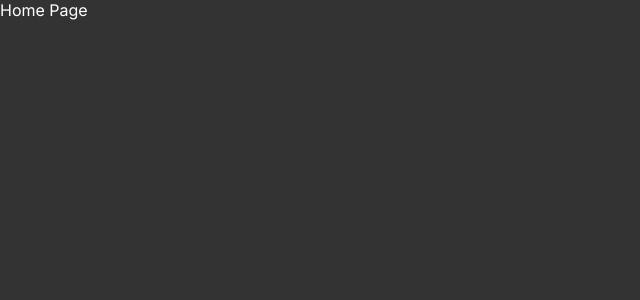
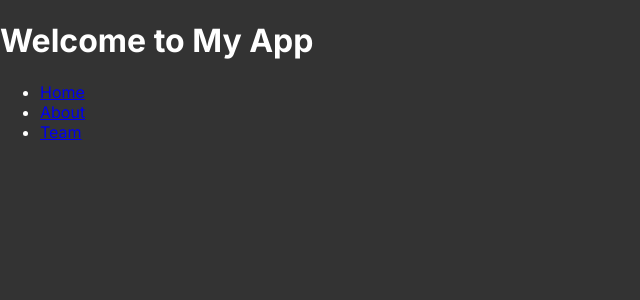
Before and after one commit to KausaChangs/next-sandbox, a Next.js app: page / in a window 1280 px wide. Shown: the top 300 px of the page, without its empty margins (0-640 px from the left). Built offline with nearby package versions, Linux system fonts and the light colour scheme.

Commit message:
created about route that navigates to about page
created about route that navigates to about page

```diff
--- a/app/page.js
+++ b/app/page.js
@@ -1,7 +1,23 @@
 import React from "react";
+import Link from "next/link";
 
 const HomePage = () => {
-  return <div>Home Page</div>;
+  return (
+    <div>
+      <h1>Welcome to My App</h1>
+      <ul>
+        <li>
+          <Link href="/">Home</Link>
+        </li>
+        <li>
+          <Link href="/about">About</Link>
+        </li>
+        <li>
+          <Link href="/about/team">Team</Link>
+        </li>
+      </ul>
+    </div>
+  );
 };
 
 export default HomePage;
```
Also changed, not shown: app/about/page.jsx (added, +7 -0 lines).
